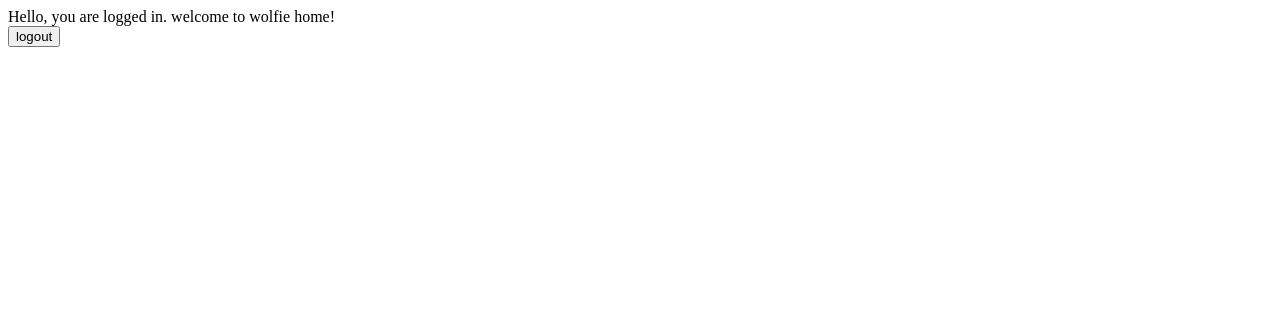
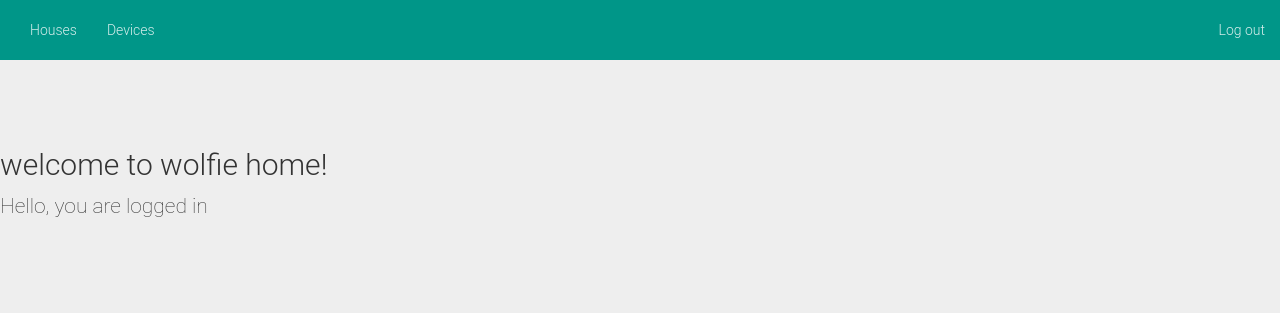
Before and after one commit to Wolfie-Home/webserver2, a Flask app: page / in a window 1280 px wide. Shown: the top 313 px of the page. Run offline with Flask 2, Linux system fonts and the light colour scheme; a user stored in the database is signed in; parts of the project's set-up code (start-up, migrations or seed data) failed here and were passed over; some libraries are stand-ins or nearby versions.

Commit message:
1. use Flask template system to re-use layout 2. modified index page. 3. modified location page.

```diff
--- a/wolfie_home/static/js/location.js
+++ b/wolfie_home/static/js/location.js
@@ -339,3 +339,4 @@ WolfieHomeLocation.LocationView = React.createClass({
 var locationStore = new WolfieHomeLocation.LocationStore();
 ReactDOM.render(React.createElement(WolfieHomeLocation.LocationView, {
     locationStore: locationStore }), document.getElementById('main'));
+$("#locationLink").addClass("active");
--- a/wolfie_home/static/jsx/location.jsx
+++ b/wolfie_home/static/jsx/location.jsx
@@ -340,3 +340,4 @@ ReactDOM.render(
      locationStore={locationStore} />,
     document.getElementById('main')
 );
+$("#locationLink").addClass("active");
--- /dev/null
+++ b/wolfie_home/templates/default_layout.html
@@ -0,0 +1,62 @@
+<!doctype html>
+<html>
+  <head>
+    <link rel="stylesheet" href="{{ url_for('static', filename='style.css') }}">
+    <script src="https://code.jquery.com/jquery-2.2.3.min.js" integrity="sha256-a23g1Nt4dtEYOj7bR+vTu7+T8VP13humZFBJNIYoEJo=" crossorigin="anonymous"></script>
+    <title>Wolfie Home</title>
+    <link rel="stylesheet" type="text/css"
+          href="{{ url_for('static', filename='css/libraries/bootstrap.min.css') }}">
+    <link rel="stylesheet" type="text/css"
+          href="{{ url_for('static', filename='css/libraries/bootstrap-material-design.css') }}">
+    <link rel="stylesheet" type="text/css"
+          href="{{ url_for('static', filename='css/libraries/ripples.css') }}">
+    <script type="text/javascript"
+             src="{{ url_for('static', filename='js/libraries/jquery.min.js') }}"></script>
+    <script type="text/javascript"
+             src="{{ url_for('static', filename='js/libraries/material.js') }}"></script>
+    <script type="text/javascript"
+             src="{{ url_for('static', filename='js/libraries/ripples.js') }}"></script>
+    <script type="text/javascript"
+             src="{{ url_for('static', filename='js/libraries/react.js') }}"></script>
+    <script type="text/javascript"
+             src="{{ url_for('static', filename='js/libraries/react-dom.js') }}"></script>
+    <script type="text/javascript"
+             src="{{ url_for('static', filename='js/libraries/underscore.js') }}"></script>
+    <script type="text/javascript"
+             src="{{ url_for('static', filename='js/libraries/async.js') }}"></script>
+
+    {% block css_and_js %}
+    {% endblock %}
+  </head>
+  <body>
+
+    <div class="row">
+
+      <div class="bs-component">
+        <div class="navbar navbar-default">
+          <div class="container-fluid">
+            <div class="navbar-collapse collapse navbar-responsive-collapse">
+              <ul class="nav navbar-nav">
+                <li id="locationLink"><a href="location">Houses</a></li>
+                <li id="devicesLink"><a href="devices">Devices</a></li>
+              </ul>
+
+              <ul class="nav navbar-nav navbar-right">
+                <li><a id="logout_btn" href="javascript:void(0)">Log out</a></li>
+              </ul>
+            </div>
+          </div>
+        </div>
+      </div>
+
+      <div id="main" class="bs-component" >
+      {% block main %}
+      {% endblock %}
+      </div>
+    </div>
+
+  </body>
+  <script type="text/javascript" src="{{ url_for('static', filename='js/user.js') }}"></script>
+  {% block js_at_the_end %}
+  {% endblock %}
+</html>
--- a/wolfie_home/templates/index.html
+++ b/wolfie_home/templates/index.html
@@ -1,18 +1,13 @@
-<!DOCTYPE html>
-<html>
-<head>
-    <meta charset="UTF-8">
-    <title>Wolfie Home</title>
-    <script src="https://code.jquery.com/jquery-2.2.3.min.js" integrity="sha256-a23g1Nt4dtEYOj7bR+vTu7+T8VP13humZFBJNIYoEJo=" crossorigin="anonymous"></script>
-    <script type="text/javascript" src="{{ url_for('static', filename='js/user.js') }}"></script>
-</head>
+{% extends "default_layout.html" %}
 
-<body>
-    <div>
-        Hello, you are logged in. welcome to wolfie home!
+
+{% block main %}
+<div class="col-md-12">
+  <div class="bs-component" >
+    <div class="jumbotron">
+      <h2> welcome to wolfie home! </h2>
+      <p>Hello, you are logged in </p>
     </div>
-    <button id="logout_btn">logout</button>
-    <div id="msg"></div>
-    <div id="errmsg"></div>
-</body>
-</html>
+  </div>
+</div>
+{% endblock %}
--- a/wolfie_home/webpages.py
+++ b/wolfie_home/webpages.py
@@ -26,3 +26,7 @@ def home():
 @login_required_redirect
 def location():
     return render_template('location.html')
+
+@webpage.route('/test')
+def test():
+    return render_template('default_layout.html');
```
Also changed, not shown: wolfie_home/templates/location.html (+3 -35 lines).
